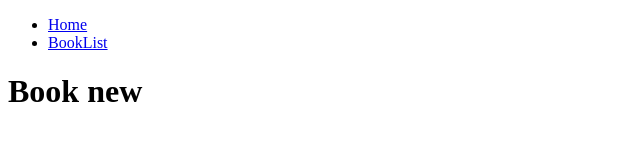
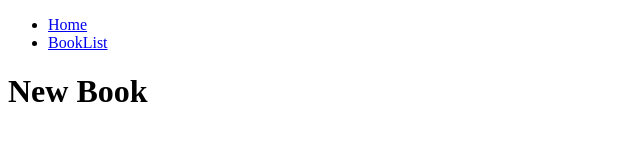
Before and after one commit to Twana9/training-react, a React (Vite) app: page /books/new in a window 1280 px wide. Shown: the top 163 px of the page, without its empty margins (0-640 px from the left). Built offline with nearby package versions, Linux system fonts and the light colour scheme.

Commit message:
secondRouterChange

```diff
--- a/src/App.jsx
+++ b/src/App.jsx
@@ -1,5 +1,5 @@
 import { Routes, Route, Link } from "react-router-dom";
-import { Home, BookList, Book } from "./Pages";
+import { Home, BookList, Book, NewBooks, NotFound } from "./Pages";
 
 export default function App() {
   return (
@@ -18,6 +18,8 @@ export default function App() {
         <Route path="/" element={<Home />} />
         <Route path="/books" element={<BookList />} />
         <Route path="/books/:id" element={<Book />} />
+        <Route path="/books/new" element={<NewBooks />} />
+        <Route path="*" element={<NotFound />} />
       </Routes>
     </>
   );
--- a/src/Pages/BookList.jsx
+++ b/src/Pages/BookList.jsx
@@ -7,6 +7,8 @@ export function BookList() {
       <Link to="/books/1">book 1</Link>
       <br />
       <Link to="/books/2">book 2</Link>
+      <br />
+      <Link to="/books/new">book new</Link>
     </>
   );
 }
--- a/src/Pages/NewBooks.jsx
+++ b/src/Pages/NewBooks.jsx
@@ -1,3 +1,3 @@
 export function NewBooks() {
-  return <h1>NewBooks</h1>;
+  return <h1>New Book</h1>;
 }
--- a/src/Pages/NotFound.jsx
+++ b/src/Pages/NotFound.jsx
@@ -1,13 +1,11 @@
-import { useEffect } from "react";
-import { Navigate, useNavigate } from "react-router-dom";
 export function NotFound() {
-  const navigate = useNavigate();
-  useEffect(() => {
-    setTimeout(() => {
-      navigate("/", { state: "not containted" });
-    }, 1000);
-  }, []);
   return <h1>not found</h1>;
 }
 
+// useEffect(() => {
+//   setTimeout(() => {
+//     navigate("/", { state: "not containted" });
+//   }, 1000);
+// }, []);
+
 // return <Navigate to="/" />;
```
